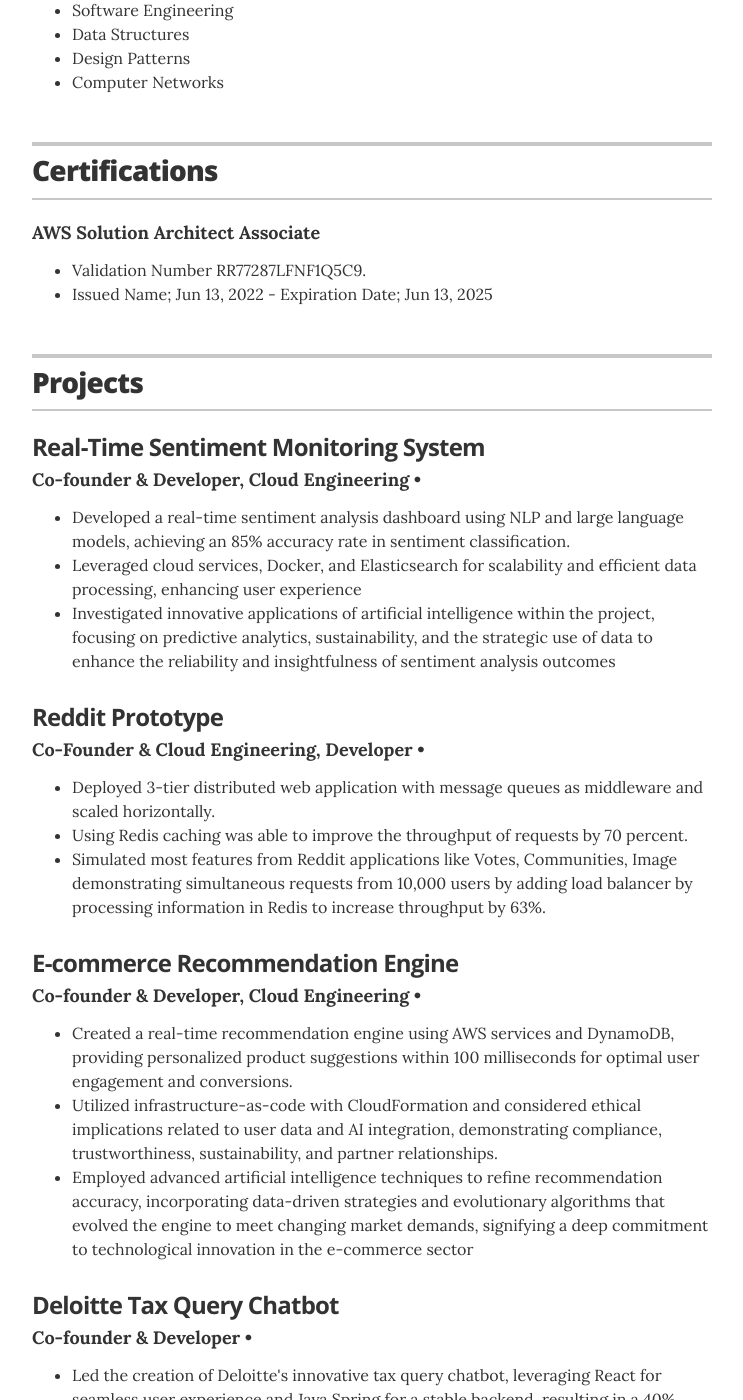
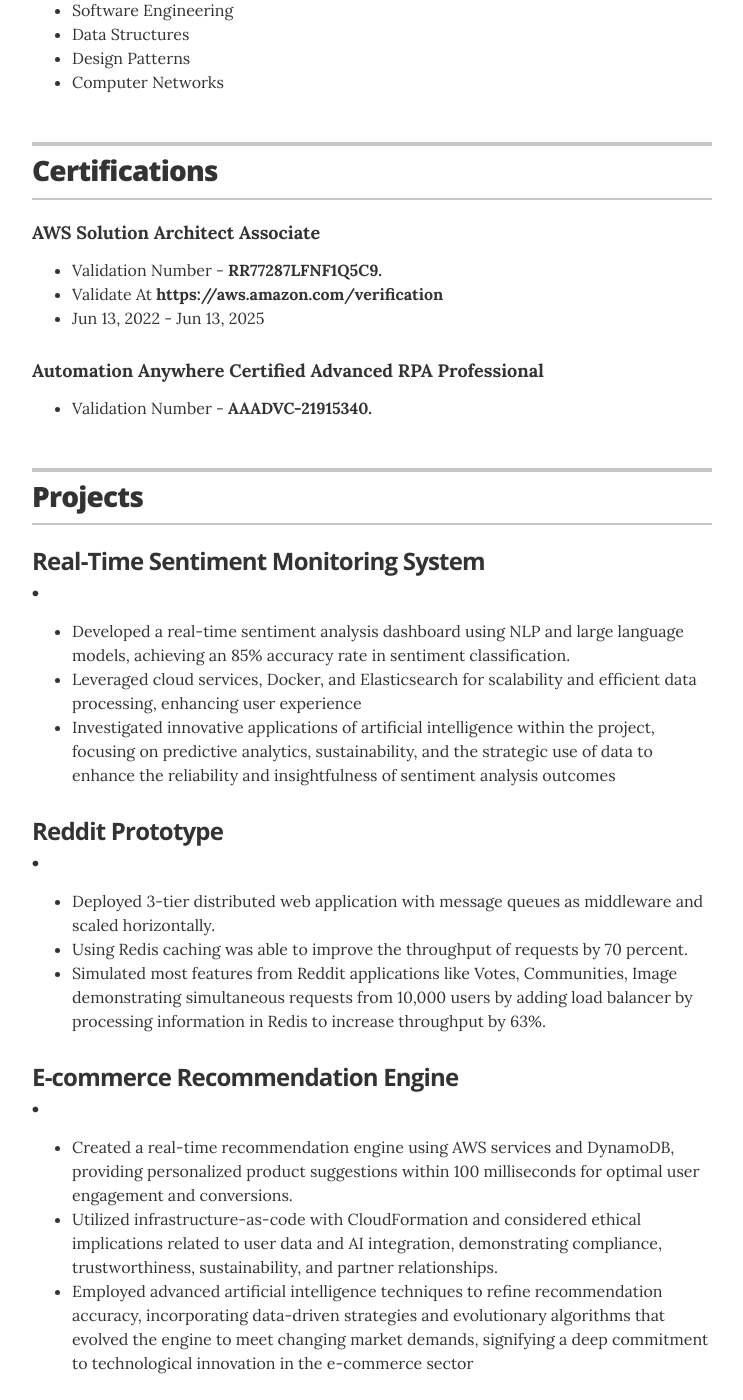
Before and after one commit to vamsidhar18/Resume, a Jekyll site: the page built from index.html, in a window 1280 px wide and 1400 px high, scrolled down 1956 px. Shown: the whole window, without its empty margins (268-1011 px from the left). Built offline with Jekyll 4.4.1, drawn with Linux system fonts in a browser that asks for light colours.

```diff
--- a/_data/certifications.yml
+++ b/_data/certifications.yml
@@ -2,6 +2,13 @@
 - skill:   AWS Solution Architect Associate
   description: |
    <ul class="resume-item-list">
-     <li> Validation Number RR77287LFNF1Q5C9. </li>
-     <li> Issued Name; Jun 13, 2022 - Expiration Date; Jun 13, 2025 </li>
+     <li> Validation Number - <strong> RR77287LFNF1Q5C9.</strong> </li>
+     <li> Validate At <strong> https://aws.amazon.com/verification </strong> </li>
+     <li>  Jun 13, 2022 -  Jun 13, 2025 </li>
     </ul>
+
+- skill:   Automation Anywhere Certified Advanced RPA Professional
+  description: |
+   <ul class="resume-item-list">
+     <li> Validation Number - <strong> AAADVC-21915340. </strong> </li>
+    </ul>
```
Also changed, not shown: _data/projects.yml (+4 -4 lines).
